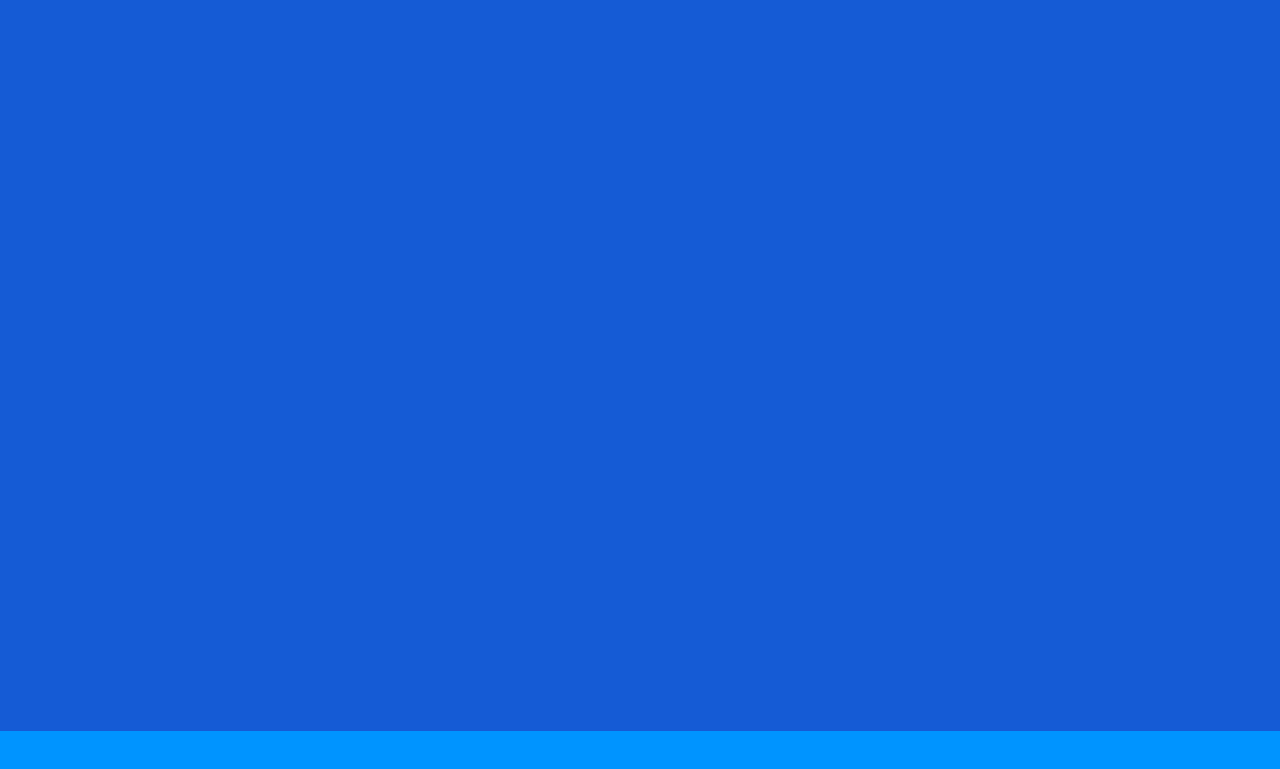
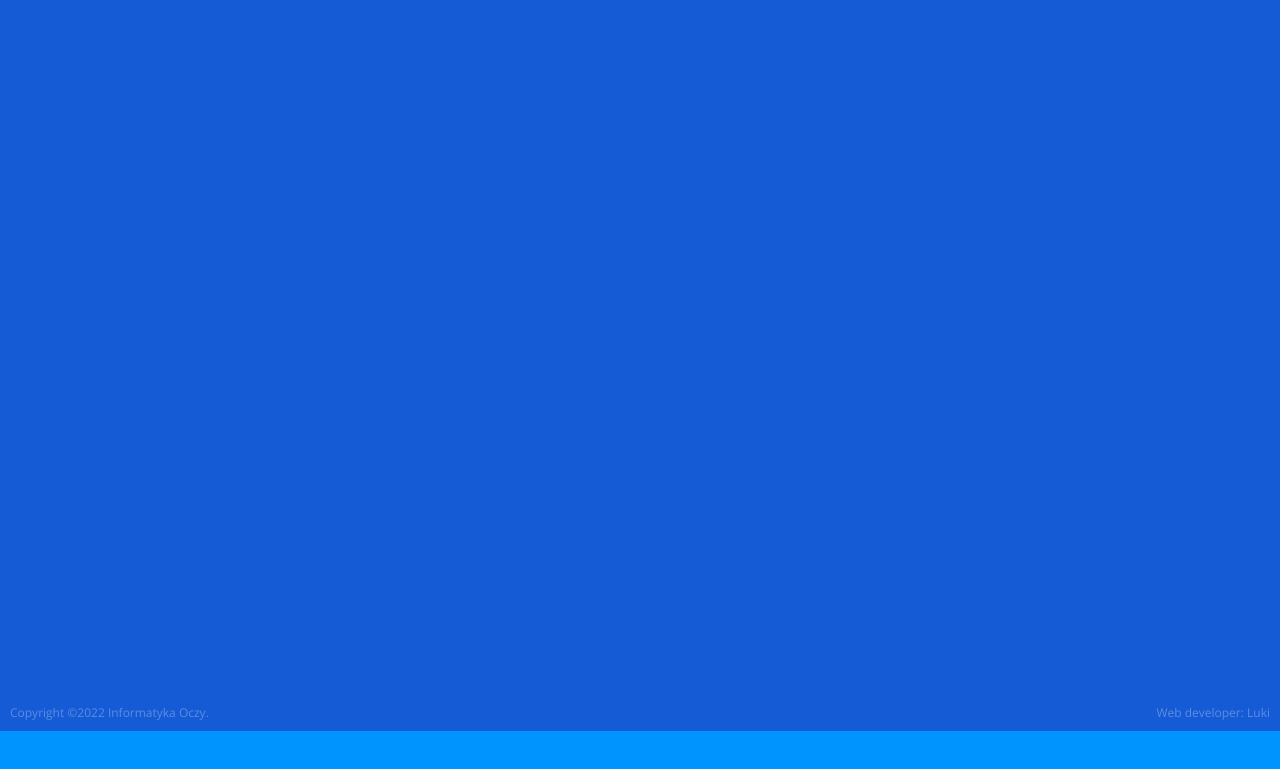
Before and after one commit to Luki20091/Oczy, a plain HTML site: page index.html in a window 1280 px wide. Shown: the part 69-838 px from the top of the page. Drawn offline with nearby package versions, Linux system fonts and the light colour scheme.

Commit message:
Add files via upload

```diff
--- a/assets/styles/index.css
+++ b/assets/styles/index.css
@@ -119,3 +119,30 @@ html, body, content {
 #to-ciekawostki {
     background: #b6ff00;
 }
+
+
+
+
+
+
+
+footer {
+    width: 100%;
+    position: fixed;
+    bottom: 0;
+    left: 0;
+    display: flex;
+    flex-direction: row;
+    align-items: center;
+    justify-content: space-between;
+}
+
+
+footer p {
+    color: #fff;
+    padding: 0;
+    margin: 10px 10px;
+    font-size: 12px;
+    opacity: 0.3;
+    cursor: context-menu;
+}
--- a/index.html
+++ b/index.html
@@ -49,7 +49,14 @@
 
         <div id="to-ciekawostki" class="full-height"></div>
     </content>
-
+    <footer>
+        <div id="copyright">
+            <p>Copyright &copy;2022 Informatyka Oczy.</p>
+        </div>
+        <div id="dev">
+            <p>Web developer: Luki</p>
+        </div>
+    </footer>
 
 
 
```
